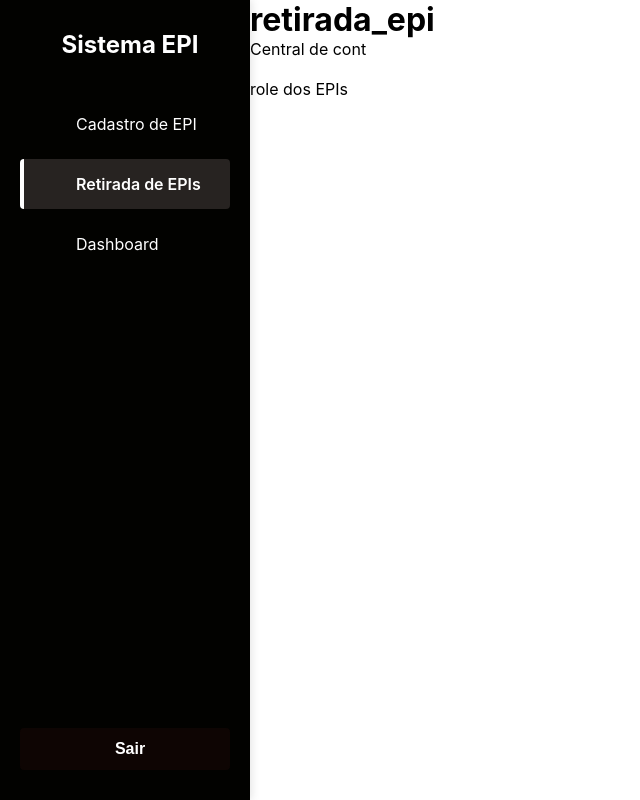
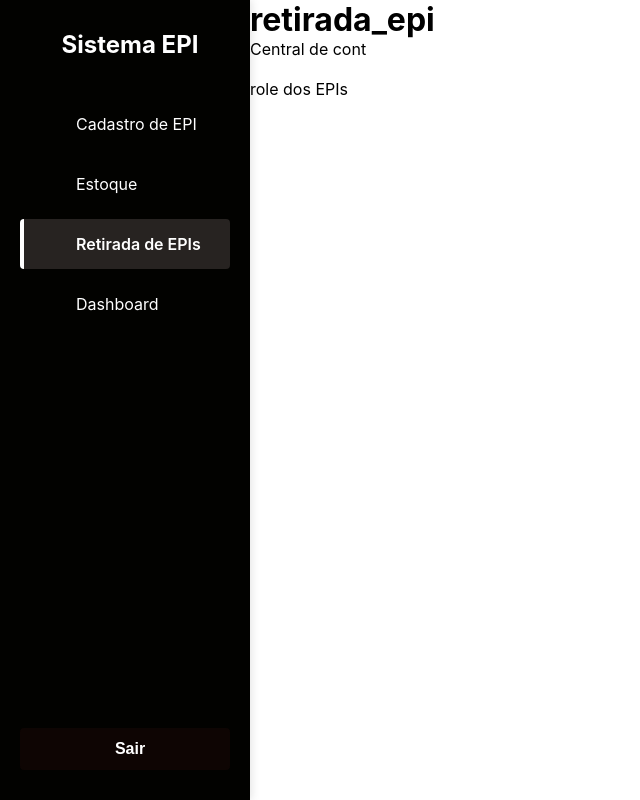
Before and after one commit to henriqueVMdev/Sistema_epi, a Vue app: page /retirada_epi in a window 1280 px wide. Shown: the whole page, without its empty margins (0-640 px from the left). Built offline with nearby package versions, Linux system fonts and the light colour scheme; no server answers.

Commit message:
UPDATE estoque

```diff
--- a/src/components/sidebar.vue
+++ b/src/components/sidebar.vue
@@ -16,6 +16,11 @@
   <RouterLink to="/cadastro_epi" class="menu-item" active-class="active">
     <i class="fas fa-users"></i>
     <span>Cadastro de EPI</span>
+  </RouterLink>
+
+  <RouterLink to="/estoque" class="menu-item" active-class="active">
+    <i class="fas fa-users"></i>
+    <span>Estoque</span>
   </RouterLink>
 
   <RouterLink to="/retirada_epi" class="menu-item" active-class="active">
--- /dev/null
+++ b/src/pages/estoque.vue
@@ -0,0 +1,12 @@
+<template>
+  <div>
+    <h1>estoque</h1>
+    <p>Central de estoque</p>
+  </div>
+</template>
+
+<script>
+export default {
+  name: 'estoque'
+}
+</script>
--- a/src/router/index.js
+++ b/src/router/index.js
@@ -5,7 +5,8 @@ import login from "../pages/login.vue";
 import cadastro_epi from "../pages/cadastro_epi.vue";
 import cadastro_user from "../pages/cadastro_user.vue";
 import retirada_epi from "../pages/retirada_epi.vue";
-import Dashboard from "../pages/dashboard.vue";
+import dashboard from "../pages/dashboard.vue";
+import estoque from "../pages/estoque.vue";
 
 const routes = [
 
@@ -18,7 +19,8 @@ const routes = [
     children: [
       {path: "cadastro_epi", component: cadastro_epi},
       {path: "retirada_epi", component: retirada_epi},
-      {path: "dashboard", component: Dashboard}
+      {path: "dashboard", component: dashboard},
+      {path: "estoque", component: estoque}
     ]
   },
 ];
```
